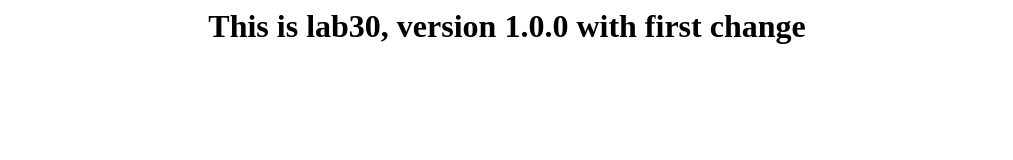
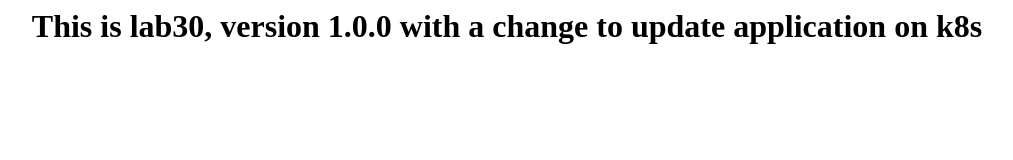
Before and after one commit to alexchenuw/lab30, a plain HTML site: page index.html in a window 1280 px wide. Shown: the whole page, without its empty margins (133-1146 px from the left). Drawn offline with Linux system fonts and the light colour scheme.

Commit message:
now cd part

```diff
--- a/index.html
+++ b/index.html
@@ -1 +1 @@
-<center><h1> This is lab30, version 1.0.0 with first change</center>
+<center><h1> This is lab30, version 1.0.0 with a change to update application on k8s</center>
```
